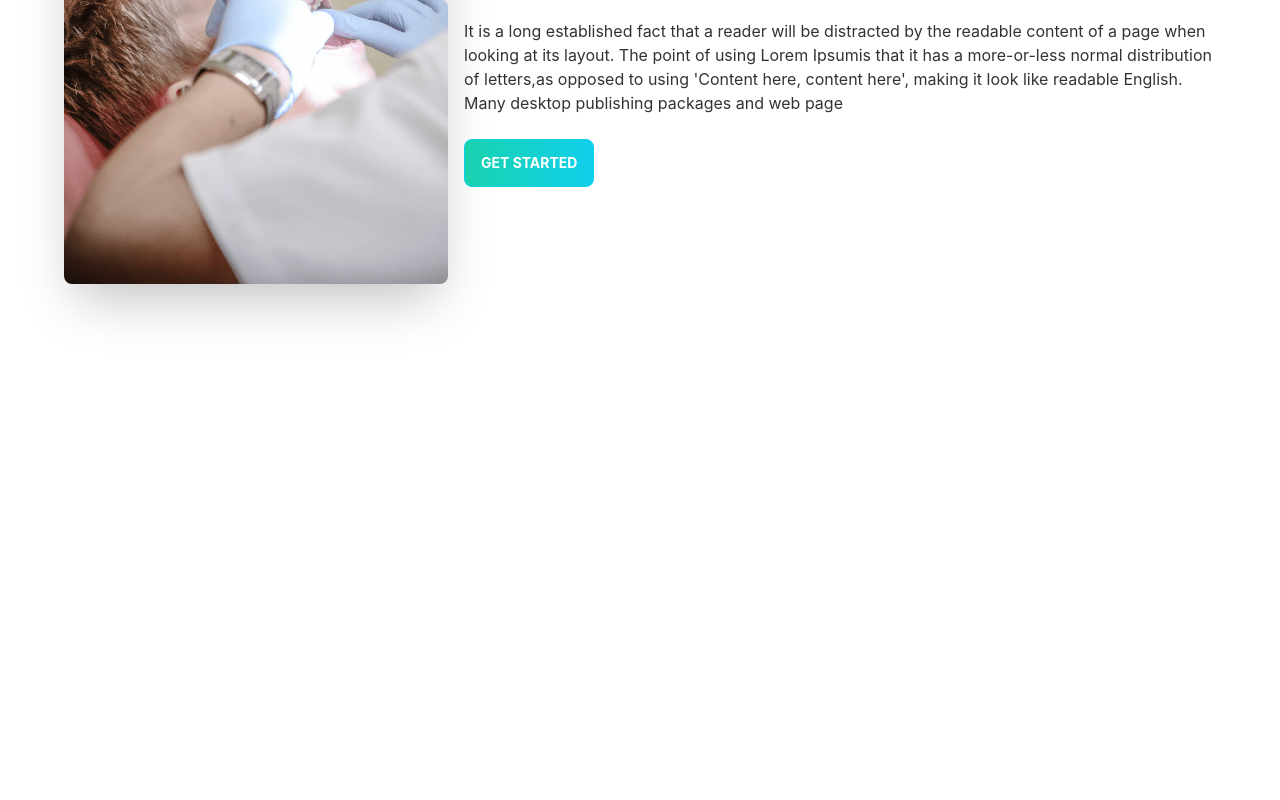
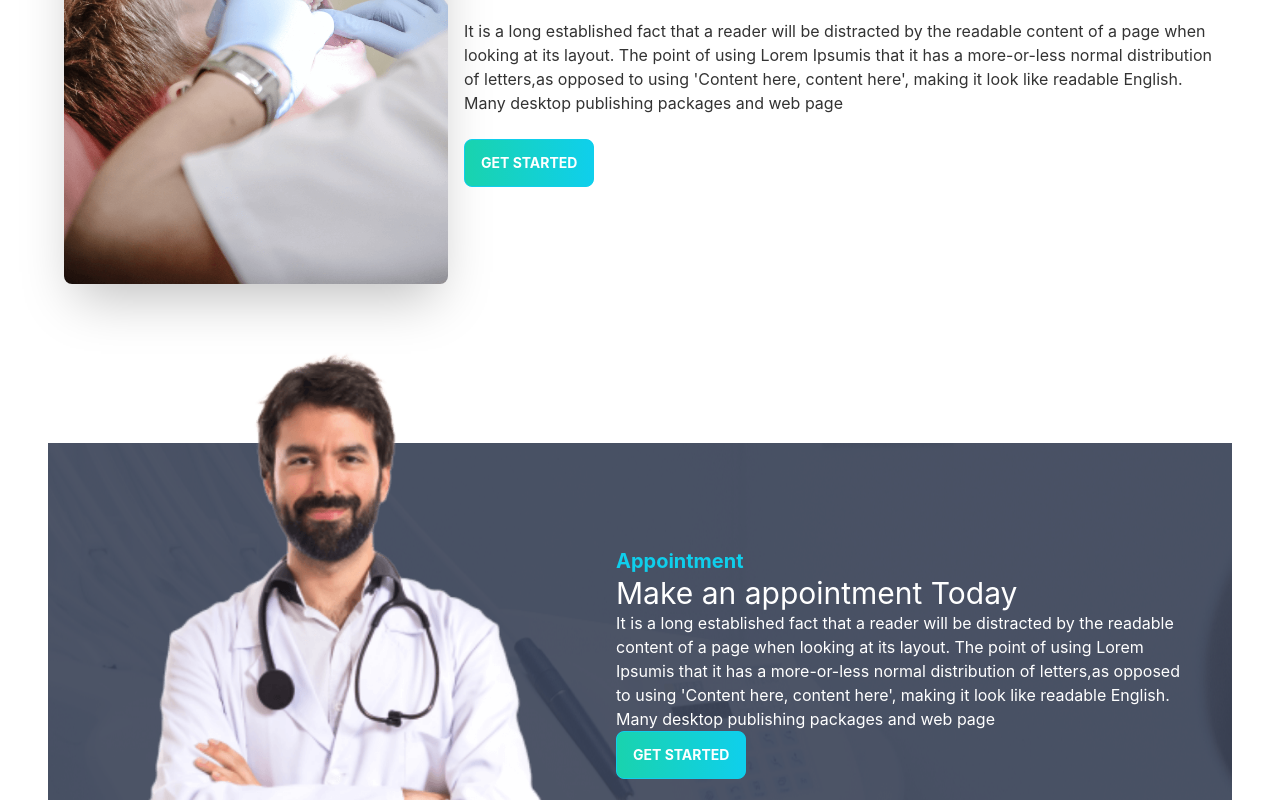
Before and after one commit to durjoy52/doctors-portal-client-side, a React (Create React App) app: page /home in a window 1280 px wide. Shown: the part 2000-2800 px from the top of the page. Before the commit the page ends 2443 px from the top, so only its background shows below. Built offline with nearby package versions, Linux system fonts and the light colour scheme.

Commit message:
review set

```diff
--- a/src/pages/ButtonPrimary/ButtonPrimary.js
+++ b/src/pages/ButtonPrimary/ButtonPrimary.js
@@ -1,8 +1,8 @@
 import React from 'react';
 
-const ButtonPrimary = () => {
+const ButtonPrimary = ({children}) => {
     return (
-        <button className="btn btn-primary text-white font-bold bg-gradient-to-r from-secondary to-primary">Get Started</button>
+        <button className="btn btn-primary text-white font-bold bg-gradient-to-r from-secondary to-primary">{children}</button>
     );
 };
 
--- a/src/pages/Home/Banner.js
+++ b/src/pages/Home/Banner.js
@@ -10,7 +10,7 @@ const Banner = () => {
     <div>
       <h1 className="text-5xl font-bold">Your New Smile Starts Here</h1>
       <p className="py-6">Lorem Ipsum is simply dummy text of the printing and typesetting industry. Lorem Ipsum has been the industry's standard dummy text ever since the</p>
-      <ButtonPrimary></ButtonPrimary>
+      <ButtonPrimary>Get started</ButtonPrimary>
     </div>
   </div>
 </div>
--- a/src/pages/Home/Home.js
+++ b/src/pages/Home/Home.js
@@ -1,7 +1,9 @@
 import React from 'react';
 import CardInfo from '../CardInfo/CardInfo';
 import Banner from './Banner';
+import MakeAppointment from './MakeAppointment';
 import Services from './Services/Services';
+import Testimonials from './Testimonials';
 import YourTerms from './YourTerms';
 
 const Home = () => {
@@ -11,6 +13,8 @@ const Home = () => {
           <CardInfo></CardInfo>
           <Services></Services>
           <YourTerms></YourTerms>
+          <MakeAppointment></MakeAppointment>
+          <Testimonials></Testimonials>
         </div>
     );
 };
--- /dev/null
+++ b/src/pages/Home/MakeAppointment.js
@@ -0,0 +1,23 @@
+import React from 'react';
+import appointment from '../../assets/images/appointment.png';
+import doctor from '.././../assets/images/doctor-small.png';
+import ButtonPrimary from '../ButtonPrimary/ButtonPrimary';
+const MakeAppointment = () => {
+    return (
+        <section style={{background:`url(${appointment})`}} className='flex justify-center items-center'>
+            <div className='flex-1 hidden lg:flex justify-center '>
+            <img className='mt-[-100px]' src={doctor} alt="" />
+        </div>
+        <div className='flex-1  pr-12'>
+            <div>
+            <h2 className='text-xl text-primary font-bold'>Appointment</h2>
+            <h3 className='text-3xl text-white'>Make an appointment Today</h3>
+            <p className='text-white'>It is a long established fact that a reader will be distracted by the readable content of a page when looking at its layout. The point of using Lorem Ipsumis that it has a more-or-less normal distribution of letters,as opposed to using 'Content here, content here', making it look like readable English. Many desktop publishing packages and web page</p>
+            <ButtonPrimary>Get started</ButtonPrimary>
+            </div>
+        </div>
+        </section>
+    );
+};
+
+export default MakeAppointment;
--- /dev/null
+++ b/src/pages/Home/ReviewCard.js
@@ -0,0 +1,25 @@
+import React from 'react';
+
+const ReviewCard = ({review}) => {
+    const {img,name,review_text, location} =review
+    return (
+        <div class="card w-auto bg-base-100 shadow-xl">
+  <div class="card-body">
+    <p>{review_text}</p>
+    <div className='flex items-center my-6'>
+    <div class="avatar">
+  <div class="w-16 rounded-full ring ring-primary ring-offset-base-100 ring-offset-2 mr-5">
+    <img src={img} alt=''/>
+  </div>
+</div>
+        <div>
+        <h2 class="card-title">{name}</h2>
+        <p>{location}</p>
+        </div>
+    </div>
+  </div>
+</div>
+    );
+};
+
+export default ReviewCard;
--- /dev/null
+++ b/src/pages/Home/Testimonials.js
@@ -0,0 +1,53 @@
+import React from 'react';
+import quote from '../../assets/icons/quote.svg';
+import people1 from '../../assets/images/people1.png';
+import people2 from '../../assets/images/people2.png';
+import people3 from '../../assets/images/people3.png';
+import ReviewCard from './ReviewCard';
+const Testimonials = () => {
+    const reviews = [
+        {
+            _id:1,
+            name:'Winson Herry',
+            location:'California',
+            review_text:'It is a long established fact that by the readable content of a lot layout. The point of using Lorem a more-or-less normal distribu to using Content here, content',
+            img:people1
+        },
+        {
+            _id:2,
+            name:'Winson Herry',
+            location:'California',
+            review_text:'It is a long established fact that by the readable content of a lot layout. The point of using Lorem a more-or-less normal distribu to using Content here, content',
+            img:people2
+        },
+        {
+            _id:3,
+            name:'Winson Herry',
+            location:'California',
+            review_text:'It is a long established fact that by the readable content of a lot layout. The point of using Lorem a more-or-less normal distribu to using Content here, content',
+            img:people3
+        }
+    ]
+    return (
+        <section className='my-28'>
+            <div className='flex justify-between'>
+                <div>
+                    <h4 className="text-xl text-primary font-bold">Testimonials</h4>
+                    <h2 className='text-3xl'>
+                        What our Patients say
+                    </h2>
+                </div>
+                <div>
+                    <img src={quote} className='lg:w-48 w-24' alt="" />
+                </div>
+            </div>
+            <div className='grid md:grid-cols-2 lg:grid-cols-3 gap-4 '>
+                {
+                    reviews.map(review => <ReviewCard key={review._id} review={review}></ReviewCard>)
+                }
+            </div>
+        </section>
+    );
+};
+
+export default Testimonials;
--- a/src/pages/Home/YourTerms.js
+++ b/src/pages/Home/YourTerms.js
@@ -1,5 +1,6 @@
 import React from 'react';
 import treatment from '../../assets/images/treatment.png';
+import ButtonPrimary from '../ButtonPrimary/ButtonPrimary';
 const YourTerms = () => {
     return (
         <div class="hero min-h-screen">
@@ -8,7 +9,7 @@ const YourTerms = () => {
     <div>
       <h1 class="text-5xl font-bold">Exceptional Dental Care, on Your Terms</h1>
       <p class="py-6">It is a long established fact that a reader will be distracted by the readable content of a page when looking at its layout. The point of using Lorem Ipsumis that it has a more-or-less normal distribution of letters,as opposed to using 'Content here, content here', making it look like readable English. Many desktop publishing packages and web page</p>
-      <button className="btn btn-primary text-white font-bold bg-gradient-to-r from-secondary to-primary">Get Started</button>
+      <ButtonPrimary>Get started</ButtonPrimary>
     </div>
   </div>
 </div>
```
